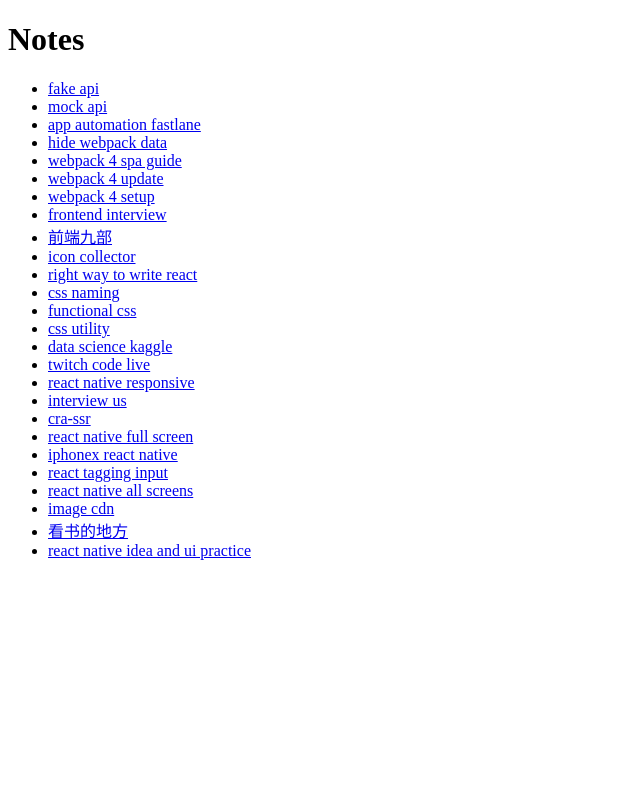
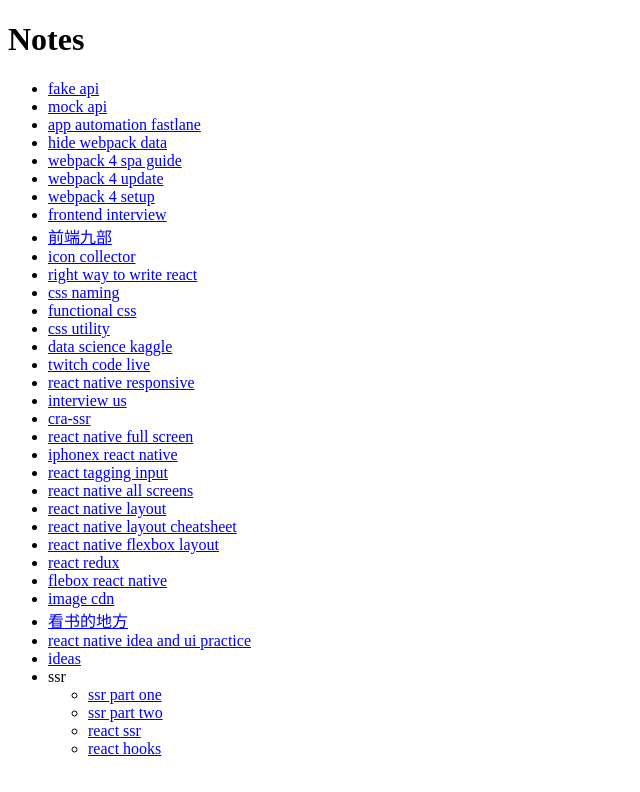
Before and after one commit to weikee94/next-ssr, a Next.js app: page /notes in a window 1280 px wide. Shown: the top 792 px of the page, without its empty margins (0-640 px from the left). Built offline with nearby package versions, Linux system fonts and the light colour scheme.

Commit message:
update link path

```diff
--- a/pages/notes.js
+++ b/pages/notes.js
@@ -106,6 +106,31 @@
           </a>
         </li>
         <li>
+          <a href="https://code.tutsplus.com/tutorials/get-started-with-layouts-in-react-native--cms-27418">
+            react native layout
+          </a>
+        </li>
+        <li>
+          <a href="https://medium.com/wix-engineering/the-full-react-native-layout-cheat-sheet-a4147802405c">
+            react native layout cheatsheet
+          </a>
+        </li>
+        <li>
+          <a href="https://medium.com/the-react-native-log/understanding-react-native-flexbox-layout-7a528200afd4">
+            react native flexbox layout
+          </a>
+        </li>
+        <li>
+          <a href="https://medium.com/d-d-mag/%E6%B7%B1%E5%85%A5%E6%8E%A2%E8%A8%8E-redux-%E8%88%87-react-redux-f6230d6ae83f">
+            react redux
+          </a>
+        </li>
+        <li>
+          <a href="https://blog.reactnativecoach.com/understanding-flex-in-react-native-b34dfb4b16d1">
+            flebox react native
+          </a>
+        </li>
+        <li>
           <a href="https://cloudinary.com/">image cdn </a>
         </li>
         <li>
@@ -116,6 +141,36 @@
             react native idea and ui practice
           </a>
         </li>
+        <li>
+          <a href="https://medium.freecodecamp.org/every-time-you-build-a-to-do-list-app-a-puppy-dies-505b54637a5d">
+            ideas
+          </a>
+        </li>
+        <li>
+          ssr
+          <ul>
+            <li>
+              <a href="https://medium.com/@cereallarceny/server-side-rendering-with-create-react-app-fiber-react-router-v4-helmet-redux-and-thunk-275cb25ca972">
+                ssr part one
+              </a>
+            </li>
+            <li>
+              <a href="https://medium.com/@cereallarceny/server-side-rendering-in-create-react-app-with-all-the-goodies-without-ejecting-4c889d7db25e">
+                ssr part two
+              </a>
+            </li>
+            <li>
+              <a href="https://medium.freecodecamp.org/demystifying-reacts-server-side-render-de335d408fe4">
+                react ssr
+              </a>
+            </li>
+            <li>
+              <a href="https://scotch.io/tutorials/getting-started-with-react-hooks?fbclid=IwAR0maYiuJTL8221_Aeti6GaMbiXHo4vQZPRsV8VIkY341vzq8nHR4tv2M_Q">
+                react hooks
+              </a>
+            </li>
+          </ul>
+        </li>
       </ul>
     </div>
   );
```
Also changed, not shown: pages/index.js (+12 -0 lines), pages/learning.js (+10 -0 lines).
